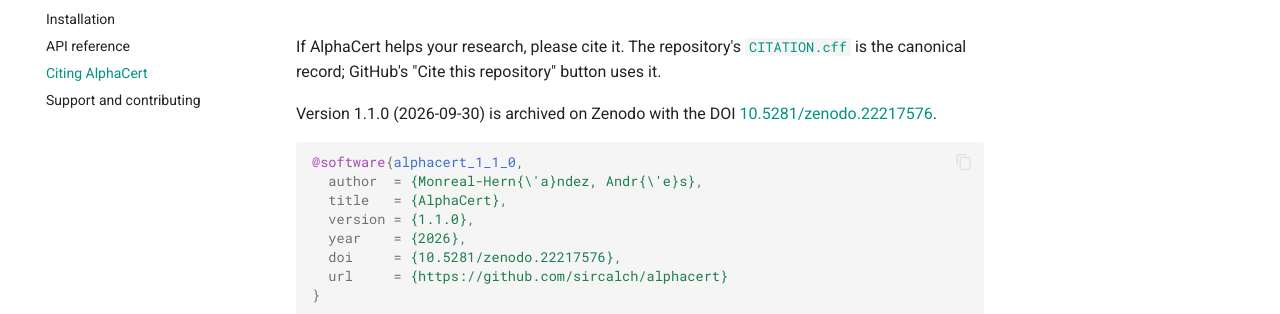
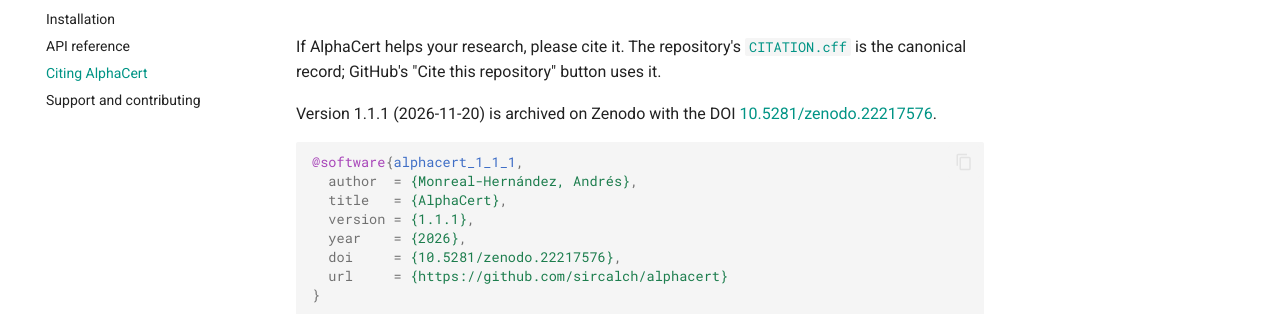
Before and after one commit to sircalch/alphacert, an MkDocs documentation site: the page built from docs/citing.md, in a window 1280 px wide. Shown: the part 146-460 px from the top of the page. Built offline with MkDocs 1.6.1 and Material for MkDocs 9.7.7, drawn with Linux system fonts in a browser that asks for light colours; comment, search, counter and statistics services are not loaded.

Commit message:
Fix author name (Andrés) and stale versions in generated citations; release 1.1.1 (#2)
BibTeX, APA, HTML report, methods text, __author__ and LICENSE now read Andrés Monreal-Hernández. Generated BibTeX, methods paragraph and report footer read the installed version instead of a fixed older one.

Co-authored-by: sircalch <andru.3212@users.noreply.github.com>
Co-authored-by: Claude Sonnet 5.5 <noreply@anthropic.com>

````diff
--- a/alphacert/__init__.py
+++ b/alphacert/__init__.py
@@ -3,8 +3,8 @@ AlphaCert: Automated Quality-Control, pLDDT/PAE Assessment, and Stereochemical
 Certification for Predicted Protein Structures (AlphaFold2/3, ColabFold, ESMFold).
 """
 
-__version__ = "1.1.0"
-__author__ = "Andres Monreal-Hernández"
+__version__ = "1.1.1"
+__author__ = "Andrés Monreal-Hernández"
 __license__ = "MIT"
 
 from alphacert.core.plddt import (
--- a/docs/citing.md
+++ b/docs/citing.md
@@ -2,13 +2,13 @@
 
 If AlphaCert helps your research, please cite it. The repository's [`CITATION.cff`](https://github.com/sircalch/alphacert/blob/master/CITATION.cff) is the canonical record; GitHub's "Cite this repository" button uses it.
 
-Version 1.1.0 (2026-09-30) is archived on Zenodo with the DOI [10.5281/zenodo.22217576](https://doi.org/10.5281/zenodo.22217576).
+Version 1.1.1 (2026-11-20) is archived on Zenodo with the DOI [10.5281/zenodo.22217576](https://doi.org/10.5281/zenodo.22217576).
 
 ```bibtex
-@software{alphacert_1_1_0,
-  author  = {Monreal-Hern{\'a}ndez, Andr{\'e}s},
+@software{alphacert_1_1_1,
+  author  = {Monreal-Hernández, Andrés},
   title   = {AlphaCert},
-  version = {1.1.0},
+  version = {1.1.1},
   year    = {2026},
   doi     = {10.5281/zenodo.22217576},
   url     = {https://github.com/sircalch/alphacert}
--- a/pyproject.toml
+++ b/pyproject.toml
@@ -4,7 +4,7 @@ build-backend = "setuptools.build_meta"
 
 [project]
 name = "alphacert"
-version = "1.1.0"
+version = "1.1.1"
 description = "Automated Quality-Control, pLDDT/PAE Assessment, and Stereochemical Certification for Predicted Protein Structures (AlphaFold2/3, ColabFold, ESMFold)"
 readme = "README.md"
 authors = [
````
Also changed, not shown: CHANGELOG.md (+5 -1 lines), README.md (+2 -2 lines), docs/index.md (+2 -2 lines), 9 other files.
